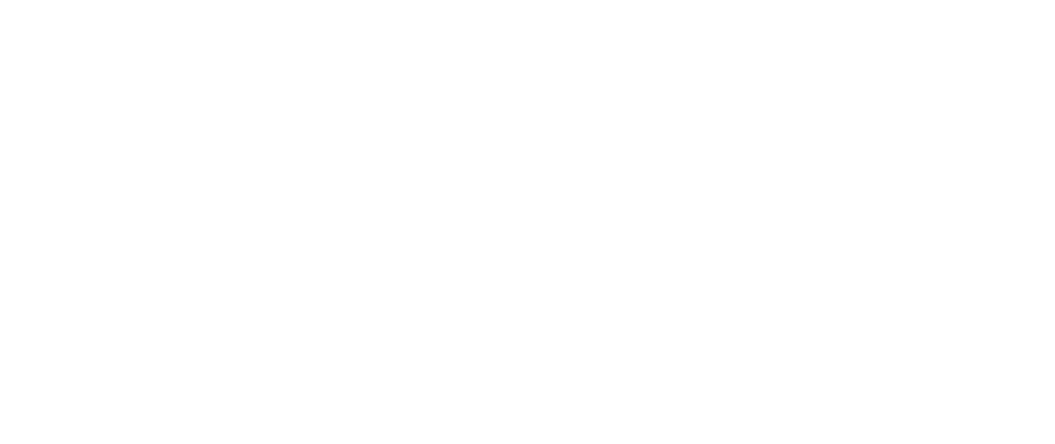
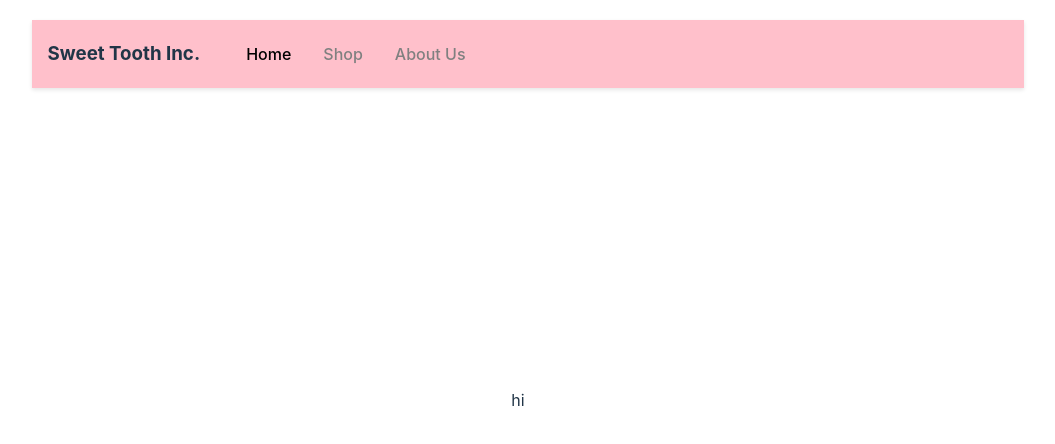
Before and after one commit to zookee76/https---github.com-zookee76-ITPROG-MCO, a React (Vite) app in the folder itprog-mco/: page /homepage in a window 1280 px wide. Before the commit this address had no page. Shown: the top 444 px of the page, without its empty margins (122-1177 px from the left). Built offline with nearby package versions, Linux system fonts and the light colour scheme.

Commit message:
home page navbar

```diff
--- a/itprog-mco/components/Navbar/NavbarElements.jsx
+++ b/itprog-mco/components/Navbar/NavbarElements.jsx
@@ -0,0 +1,89 @@
+import { FaBars } from "react-icons/fa";
+import { NavLink as Link } from "react-router-dom";
+import styled from "styled-components";
+
+export const Nav = styled.nav`
+	background: pink;
+	height: 52px;
+	display: flex;
+	justify-content: space-between;
+	padding: 0.5rem 1rem;
+	z-index: 12;
+    margin-top: 20px;
+    margin-left: 12%;
+    width: 75%;
+    position: absolute;
+    box-shadow: 0 2px 4px rgba(0, 0, 0, 0.1);
+`;
+
+export const NavLink = styled(Link)`
+	color: #808080;
+	display: flex;
+	align-items: center;
+	text-decoration: none;
+	padding: 0 1rem;
+	height: 100%;
+	cursor: pointer;
+	&.active {
+		color: #000000;
+	}
+`;
+
+export const Bars = styled(FaBars)`
+	display: none;
+	color: #808080;
+	@media screen and (max-width: 768px) {
+		display: block;
+		position: absolute;
+		top: 0;
+		right: 0;
+		transform: translate(-100%, 75%);
+		font-size: 1.8rem;
+		cursor: pointer;
+	}
+`;
+
+export const NavMenu = styled.div`
+	display: flex;
+	align-items: center;
+	margin-right: -24px;
+	/* Second Nav */
+	/* margin-right: 24px; */
+	/* Third Nav */
+	/* width: 100vw;
+white-space: nowrap; */
+	@media screen and (max-width: 768px) {
+		display: none;
+	}
+`;
+
+export const NavBtn = styled.nav`
+	display: flex;
+	align-items: center;
+	margin-right: 24px;
+	/* Third Nav */
+	/* justify-content: flex-end;
+width: 100vw; */
+	@media screen and (max-width: 768px) {
+		display: none;
+	}
+`;
+
+export const NavBtnLink = styled(Link)`
+	border-radius: 4px;
+	background: #808080;
+	padding: 10px 22px;
+	color: #000000;
+	outline: none;
+	border: none;
+	cursor: pointer;
+	transition: all 0.2s ease-in-out;
+	text-decoration: none;
+	/* Second Nav */
+	margin-left: 24px;
+	&:hover {
+		transition: all 0.2s ease-in-out;
+		background: #fff;
+		color: #808080;
+	}
+`;
--- a/itprog-mco/components/Navbar/index.jsx
+++ b/itprog-mco/components/Navbar/index.jsx
@@ -0,0 +1,26 @@
+import React from "react";
+import { Nav, NavLink, Bars, NavMenu } from "./NavbarElements";
+
+const Navbar = () => {
+
+    const headingStyle = {
+        marginRight: '30px',
+    };
+
+    return (
+        <>
+            <Nav>
+                <Bars />
+
+                <NavMenu>
+                    <h3 style={headingStyle}>Sweet Tooth Inc.</h3>
+                    <NavLink to="/homepage">Home</NavLink>
+                    <NavLink to="/shopage">Shop</NavLink>
+                    <NavLink to="/aboutuspage">About Us</NavLink>
+                </NavMenu>
+            </Nav>
+        </>
+    );
+};
+
+export default Navbar;
--- a/itprog-mco/components/PlaceholderContainer.jsx
+++ b/itprog-mco/components/PlaceholderContainer.jsx
@@ -4,7 +4,6 @@
 const Container = styled.div`
   display: flex;
   flex-direction: column;
-  align-items: center;
   justify-content: center;
   text-align: center;
   height: 100vh;
--- a/itprog-mco/package.json
+++ b/itprog-mco/package.json
@@ -12,6 +12,7 @@
   "dependencies": {
     "react": "^18.2.0",
     "react-dom": "^18.2.0",
+    "react-icons": "^5.0.1",
     "react-router-dom": "^6.22.1",
     "styled-components": "^6.1.8"
   },
--- a/itprog-mco/src/App.jsx
+++ b/itprog-mco/src/App.jsx
@@ -3,6 +3,9 @@
 import SignInPage from "./pages/signinpage";
 import PlaceholderContainer from '../components/PlaceholderContainer';
 import CreateAccPage from "./pages/createaccpage";
+import HomePage from "./pages/homepage";
+import Navbar from '../components/Navbar';
+import { useState } from 'react';
 
 import {
   BrowserRouter as Router,
@@ -11,12 +14,17 @@
 } from "react-router-dom";
 
 function App() {
+
+  const [showNavbar, setShowNavbar] = useState(true);
+
   return (
     <Router>
+      {showNavbar && <Navbar />}
         <Routes>
-          <Route path="/" element={<PlaceholderContainer><SignInPage /></PlaceholderContainer>} />
-          <Route path="/createaccpage" element={<PlaceholderContainer><CreateAccPage /></PlaceholderContainer>} />
-          <Route path="/signinpage" element={<PlaceholderContainer><SignInPage /></PlaceholderContainer>} />
+          <Route path="/" element={<PlaceholderContainer><SignInPage setShowNavbar={setShowNavbar}/></PlaceholderContainer>} />
+          <Route path="/createaccpage" element={<PlaceholderContainer><CreateAccPage setShowNavbar={setShowNavbar}/></PlaceholderContainer>} />
+          <Route path="/signinpage" element={<PlaceholderContainer><SignInPage setShowNavbar={setShowNavbar}/></PlaceholderContainer>} />
+          <Route path="/homepage" element={<PlaceholderContainer><HomePage setShowNavbar={setShowNavbar}/></PlaceholderContainer>} />
         </Routes>
       </Router>
   );
--- a/itprog-mco/src/pages/createaccpage.css
+++ b/itprog-mco/src/pages/createaccpage.css
@@ -66,7 +66,7 @@
     display: flex;
 }
 
-.signin-button {
+.createacc-button {
     width: 75%;
     padding: 10px;
     border: none;
--- a/itprog-mco/src/pages/createaccpage.jsx
+++ b/itprog-mco/src/pages/createaccpage.jsx
@@ -2,7 +2,7 @@
 import { useNavigate } from "react-router-dom";
 import './createaccpage.css';
 
-function createaccpage() {
+function createaccpage({ setShowNavbar }) {
 
     const navigate = useNavigate();
 
@@ -10,6 +10,10 @@
         navigate('/signinpage');
         setShowNavbar(true);
     }
+
+    useLayoutEffect(() => {
+        setShowNavbar(false);
+    }, [])
 
     return (
         <div className="createacc-fullscreen">
@@ -41,7 +45,7 @@
                         </div>
                         <div className="remember-forgot">
                         </div>
-                        <button type="submit" className="signin-button">Sign in</button>
+                        <button type="submit" className="createacc-button">Create Account</button>
                     </form>
 
                    <button onClick={navigateSignIn} className="text-button">Back</button>
--- /dev/null
+++ b/itprog-mco/src/pages/homepage.css
@@ -0,0 +1,23 @@
+#root {
+    width: 100vw;
+    height: 100vh;
+    margin: 0;
+    padding: 0;
+    text-align: center;
+    background-color: red;
+}
+
+body {
+    overflow: hidden;
+    margin: 0;
+    padding: 0;
+}
+
+.home-fullscreen {
+    height: 100vh;
+    width: 100vw;
+    background-color: red;
+    justify-content: center;
+    align-items: center;
+    display: flex;
+}
--- /dev/null
+++ b/itprog-mco/src/pages/homepage.jsx
@@ -0,0 +1,18 @@
+import React, { useState, useLayoutEffect } from 'react';
+import { useNavigate } from "react-router-dom";
+import './signinpage.css';
+
+function homepage({ setShowNavbar }) {
+
+    useLayoutEffect(() => {
+        setShowNavbar(true);
+    }, [])
+
+    return (
+        <div className="home-fullscreen">
+            hi
+        </div>
+    );
+}
+
+export default homepage;
--- a/itprog-mco/src/pages/signinpage.css
+++ b/itprog-mco/src/pages/signinpage.css
@@ -3,7 +3,6 @@
     height: 100vh;
     margin: 0;
     padding: 0;
-    text-align: center;
 }
 
 .signin-fullscreen {
--- a/itprog-mco/src/pages/signinpage.jsx
+++ b/itprog-mco/src/pages/signinpage.jsx
@@ -2,7 +2,7 @@
 import { useNavigate } from "react-router-dom";
 import './signinpage.css';
 
-function signinpage() {
+function signinpage({ setShowNavbar }) {
 
     const navigate = useNavigate();
 
@@ -11,13 +11,22 @@
         setShowNavbar(true);
     }
 
+    const navigateHome = () => {
+        navigate('/homepage');
+        setShowNavbar(true);
+    }
+
+    useLayoutEffect(() => {
+        setShowNavbar(false);
+    }, [])
+
     return (
         <div className="signin-fullscreen">
             <div className="form-container">
                 <div className="form-left">
                     <div className="sign-text">Sign In</div>
 
-                    <form className="login-form">
+                    <form className="login-form" onSubmit={navigateHome}>
                         <div className="input-group">
                             <input
                                 id="email"
```
Also changed, not shown: 1 other file (tests, documents, lock files or other folders).
